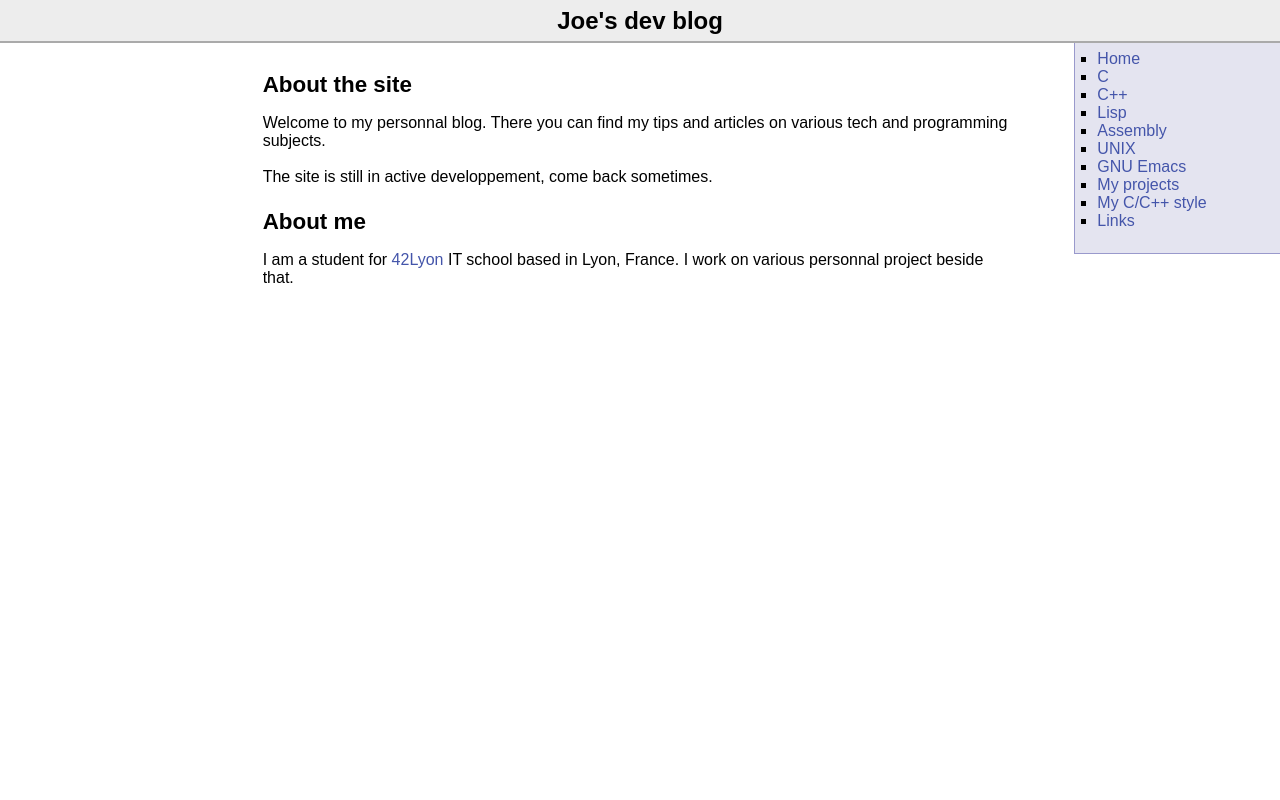
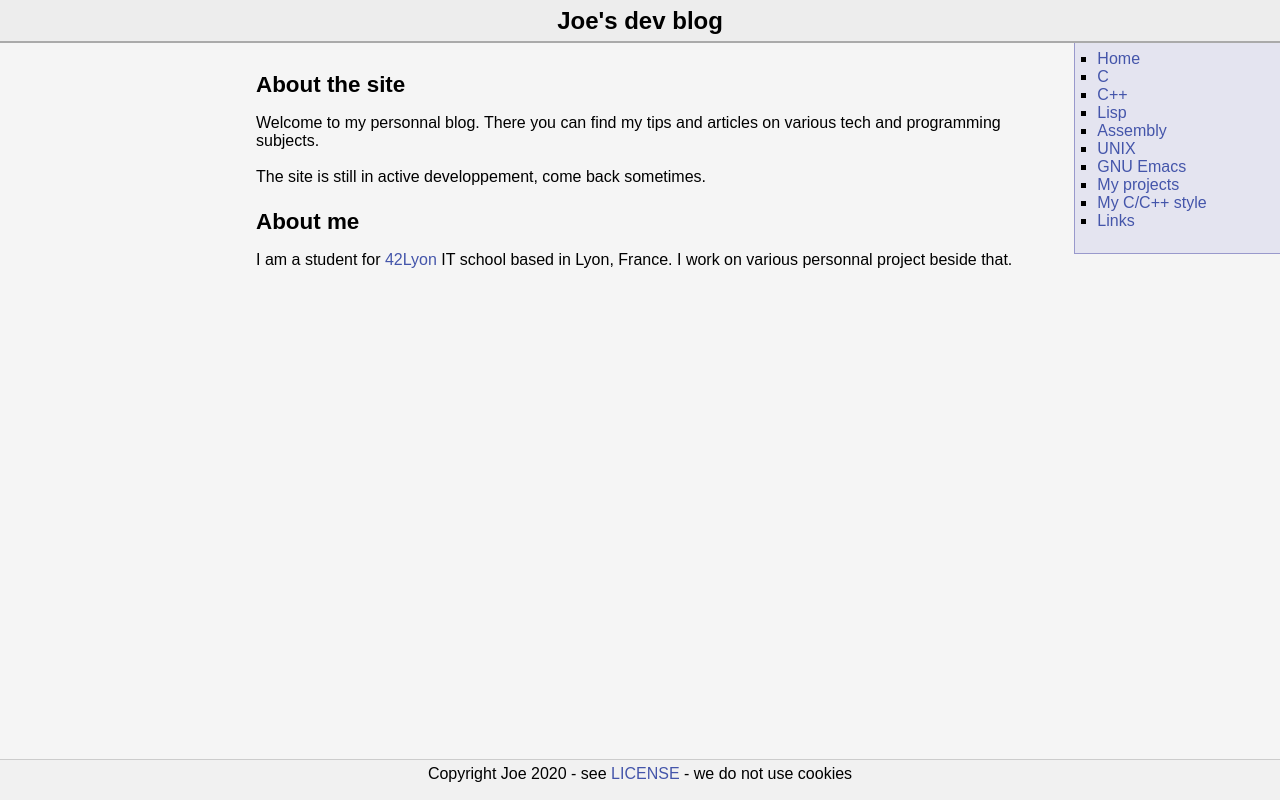
Before and after one commit to JozanLeClerc/joe-www, a PHP site: page / in a window 1280 px wide; the page is wider, and only the part inside the window is pictured. Run offline with PHP 8.4, Linux system fonts and the light colour scheme.

Commit message:
Good footer

```diff
--- a/css/site.css
+++ b/css/site.css
@@ -1,9 +1,14 @@
 body {
-	background-colo-r: #f5f5f5;
-	/* background-color: #ffffff; */
+	margin: 0 auto;
+	height: 100%;
+	min-height: 100%;
+}
+
+div.fullpage {
+	background-color: #f5f5f5;
 	font-family: sans-serif;
-	margin: 0pt;
-	padding: 0pt;
+	position: relative;
+	min-height: 100%;
 }
 
 header {
@@ -21,6 +26,23 @@ header h1 {
 	text-align: center;
 	padding: 5pt;
 	margin: 0pt;
+}
+
+footer {
+	border-top: 1pt solid #ccc;
+	background-color: #f1f1f1;
+	clear: both;
+	position: absolute;
+	bottom: 0;
+	width: 100%;
+	height: 2.5rem;
+	margin-top: -2.5rem;
+}
+
+footer p {
+	text-align: center;
+	padding: 5px;
+	margin: 0;
 }
 
 a {
@@ -74,7 +96,9 @@ div.sidebar ul {
 }
 
 div.body-contents {
-	padding: 5pt;
+	padding: 5pt 0 5pt 0;
+	padding-bottom: 2.5rem;
+	width: 100%;
 	margin-left: 20%;
 	margin-right: 20%;
 }
--- a/index.html
+++ b/index.html
@@ -5,6 +5,7 @@
 	<meta charset="UTF-8">
   </head>
   <body>
+	<div class="fullpage">
 	  <header>
 		<h1>Joe's dev blog</h1>
 	  </header>
@@ -56,5 +57,11 @@
 		  Lyon, France. I work on various personnal project beside that.
 		</p>
 	  </div>
+	  <footer>
+		<p>
+		  Copyright Joe 2020 - see <a href="LICENSE">LICENSE</a> - we do not use cookies
+		</p>
+	  </footer>
+	</div>
   </body>
 </html>
```
Lines whose indentation alone changed are shown as unchanged.
